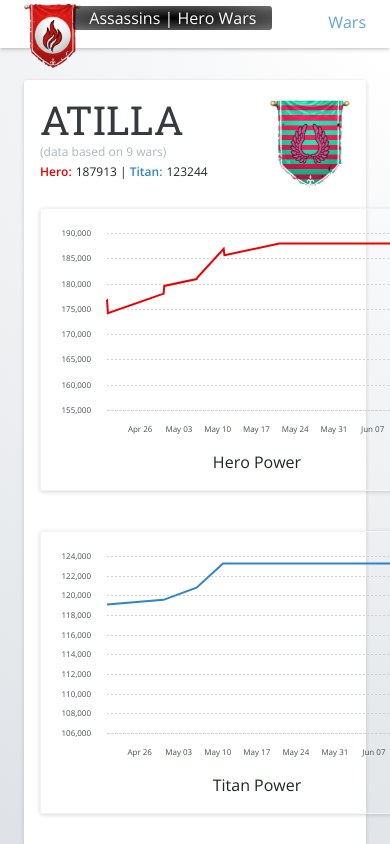
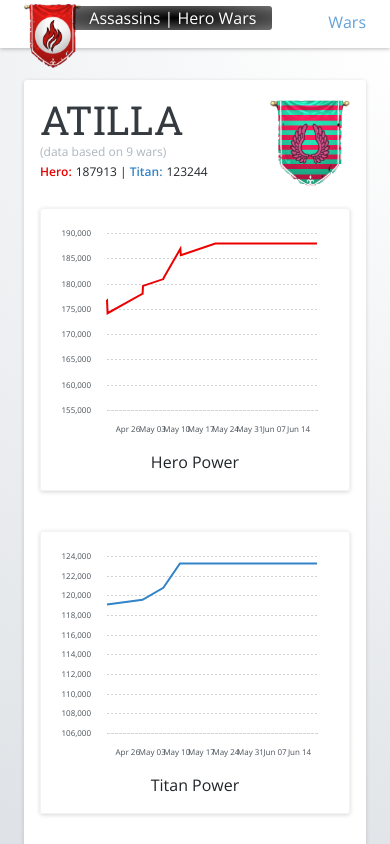
Before and after one commit to lrcrews/HeroWars, a React (Create React App) app: page /players/ATILLA in a window 390 px wide. Built offline with nearby package versions, Linux system fonts and the light colour scheme.

Commit message:
improve graph size for phones

```diff
--- a/src/players/Player.scss
+++ b/src/players/Player.scss
@@ -62,6 +62,12 @@
         padding: 1rem;
         vertical-align: top;
 
+        // TODO: create variable for this breakpoint?
+        @media (max-width: 516px) {
+          display: block;
+          margin-right: 0;
+        }
+
         &:last-child {
           margin-right: 0;
         }
@@ -69,6 +75,10 @@
         .graph-wrapper {
           height: 225px;
           width: 400px;
+
+          @media (max-width: 516px) {
+            width: 100%;
+          }
         }
 
         .graph-title {
```
